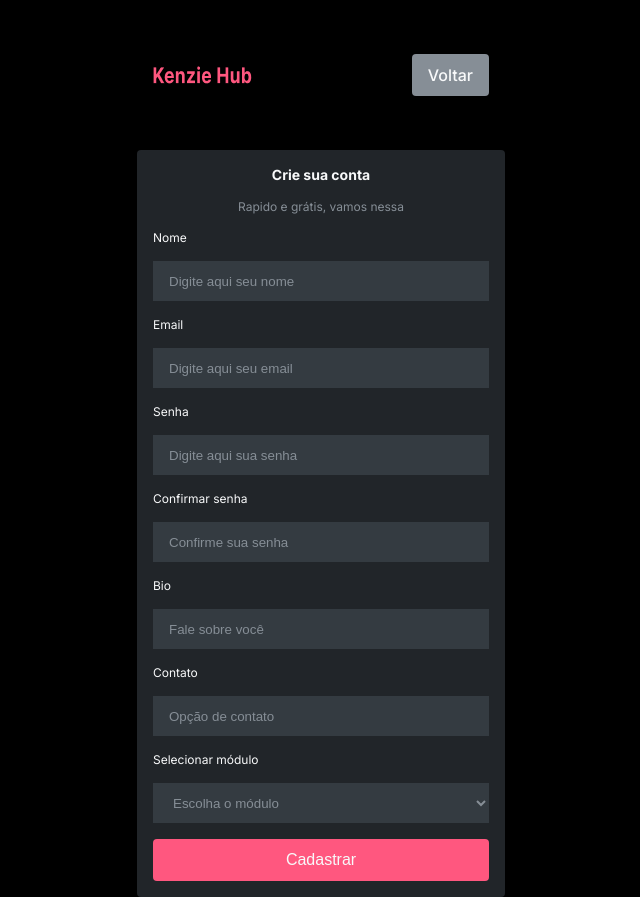
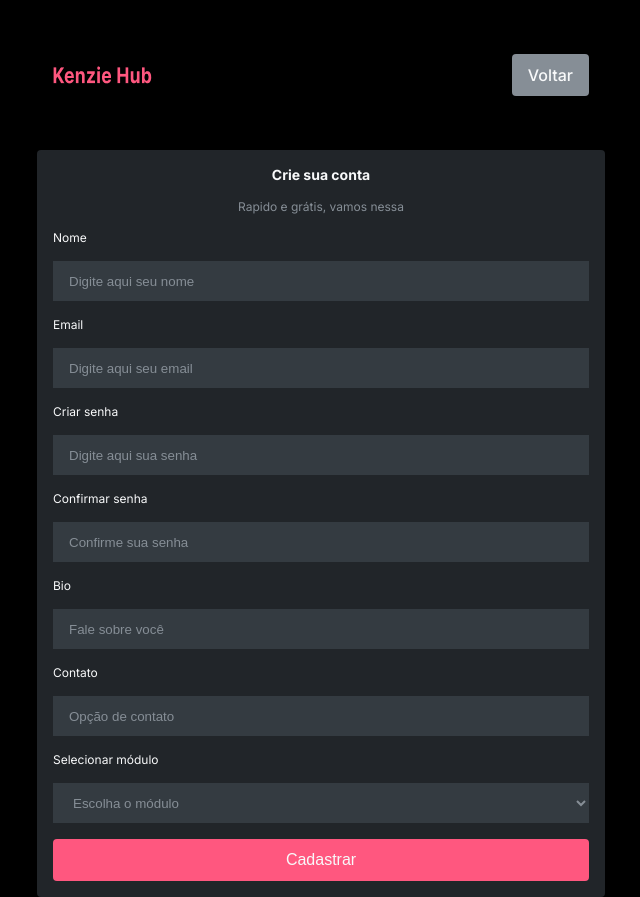
Before and after one commit to AndersonKeller/react-entrega-kenzie-hub-AndersonKeller, a React (Create React App) app: page /register in a window 1280 px wide. Shown: the whole page, without its empty margins (319-959 px from the left). Built offline with nearby package versions, Linux system fonts and the light colour scheme.

Commit message:
yup validate passwords and responsive CSS

```diff
--- a/src/components/Button/index.jsx
+++ b/src/components/Button/index.jsx
@@ -2,7 +2,6 @@ import { StyledButton } from "./styles";
 import { useNavigate } from "react-router-dom";
 import { useState, useEffect } from "react";
 export function Button({ text, color, type, loading }) {
-  console.log(loading);
   const [page, setPage] = useState(false);
 
   useEffect(() => {
--- a/src/pages/Dashboard/index.jsx
+++ b/src/pages/Dashboard/index.jsx
@@ -4,7 +4,7 @@ import { useState, useEffect } from "react";
 import { useForm } from "react-hook-form";
 import * as yup from "yup";
 import { yupResolver } from "@hookform/resolvers/yup";
-import { Button } from "../../components/Button";
+
 import { toast } from "react-toastify";
 import { StyledButton } from "../../components/Button/styles";
 
@@ -18,7 +18,7 @@ export function Dashboard() {
   const [user, setUser] = useState(
     JSON.parse(window.localStorage.getItem("user"))
   );
-  console.log(user);
+
   function userUpdate() {
     const idUser = JSON.parse(window.localStorage.getItem("userId"));
     async function getUpdateUser() {
@@ -37,7 +37,7 @@ export function Dashboard() {
     window.localStorage.removeItem("user");
   }
   const techSchema = yup.object().shape({
-    title: yup.string().required("Campo obrigatório").min(5),
+    title: yup.string().required("Campo obrigatório"),
     status: yup.string().required("Escolha uma opção"),
   });
   const {
@@ -111,18 +111,22 @@ export function Dashboard() {
         </div>
         <div>
           <h3>Tecnologias</h3>
-          <StyledButton onClick={() => setShowForm(!showForm)}>+</StyledButton>
+          <StyledButton loading={false} onClick={() => setShowForm(!showForm)}>
+            +
+          </StyledButton>
         </div>
         {showForm && (
           <StyledForm noValidate onSubmit={handleSubmit(submitApi)}>
             <h2>Cadastrar tecnologia</h2>
             <input type="text" placeholder="Nome" {...register("title")} />
+            {errors.title?.message && <span>{errors.title.message}</span>}
             <select name="" id="status" {...register("status")}>
               <option value="">Selecionar status</option>
               <option value="Iniciante">Iniciante</option>
               <option value="Intermediário">Intermediário</option>
               <option value="Avançado">Avançado</option>
             </select>
+            {errors.status?.message && <span>{errors.status.message}</span>}
             <StyledButton loading={loading} type={"submit"} color={"default"}>
               Cadastrar tecnologia
             </StyledButton>
--- a/src/pages/Dashboard/style.js
+++ b/src/pages/Dashboard/style.js
@@ -1,4 +1,4 @@
-import styled from "styled-components";
+import styled, { css } from "styled-components";
 
 export const StyledMain = styled.main`
   display: flex;
@@ -52,6 +52,7 @@ export const StyledMain = styled.main`
     }
   }
 `;
+
 export const StyledName = styled.h2`
   color: var(--color-gray0);
   font-weight: 700;
--- a/src/pages/Login/index.jsx
+++ b/src/pages/Login/index.jsx
@@ -69,8 +69,7 @@ export function Login() {
     }
     loginApi();
   }
-  // console.log(user);
-  // console.log(token);
+
   useEffect(() => {
     if (page) {
       navigate("/register");
--- a/src/pages/Register/index.jsx
+++ b/src/pages/Register/index.jsx
@@ -21,11 +21,17 @@ export function Register() {
     password: yup
       .string()
       .required("senha obrigatória")
-      .min(6, "deve conter no mínimo 6 caracteres"),
+      .min(8, "deve conter no mínimo 8 caracteres")
+      .matches(/(?=.*?[A-Z])/, "Deve conter ao menos uma letra maiúscula")
+      .matches(/(?=.*?[a-z])/, "Ao menos uma letra minúscula")
+      .matches(/(?=.*?[0-9])/, "Deve conter ao menos um número")
+      .matches(
+        /(?=.*?[#?!@$%^&*-])/,
+        "Deve conter ao menos um caracter especial"
+      ),
     passwordValidate: yup
       .string()
-      .required("senha obrigatória")
-      .min(6, "deve conter no mínimo 6 caracteres"),
+      .oneOf([yup.ref("password", "deve ser igual")]),
     bio: yup.string().required("campo obrigatório").min(10),
     contact: yup.string().required("Campo obrigatório"),
     course_module: yup.string().required("Escolha um módulo"),
@@ -79,7 +85,7 @@ export function Register() {
         <label htmlFor="">Email</label>
         <input placeholder="Digite aqui seu email" {...register("email")} />
         {errors.email?.message && <span>{errors.email.message}</span>}
-        <label htmlFor="">Senha</label>
+        <label htmlFor="">Criar senha</label>
         <input
           type="password"
           placeholder="Digite aqui sua senha"
@@ -93,7 +99,7 @@ export function Register() {
           {...register("passwordValidate")}
         />
         {errors.passwordValidate?.message && (
-          <span>{errors.passwordValidate.message}</span>
+          <span>{"A senha não corresponde"}</span>
         )}
         <label htmlFor="">Bio</label>
         <input placeholder="Fale sobre você" {...register("bio")} />
--- a/src/styles/StyledForm.js
+++ b/src/styles/StyledForm.js
@@ -1,7 +1,7 @@
 import styled from "styled-components";
 export const StyledForm = styled.form`
   width: 100%;
-  max-width: 400px;
+
   color: var(--color-gray0);
   background-color: var(--color-gray3);
   border-radius: 0.25rem;
--- a/src/styles/global.js
+++ b/src/styles/global.js
@@ -47,4 +47,16 @@ export const GLobalStyles = createGlobalStyle`
         background-color: var(--color-gray2);
     }
 
+@media (min-width: 750px) {
+    body{
+        width: 600px;
+        transition: 1s ease;
+    }
+}
+@media (max-width: 749px) {
+    body{
+        transition: 1s ease;
+    }
+
+}
 `;
```
